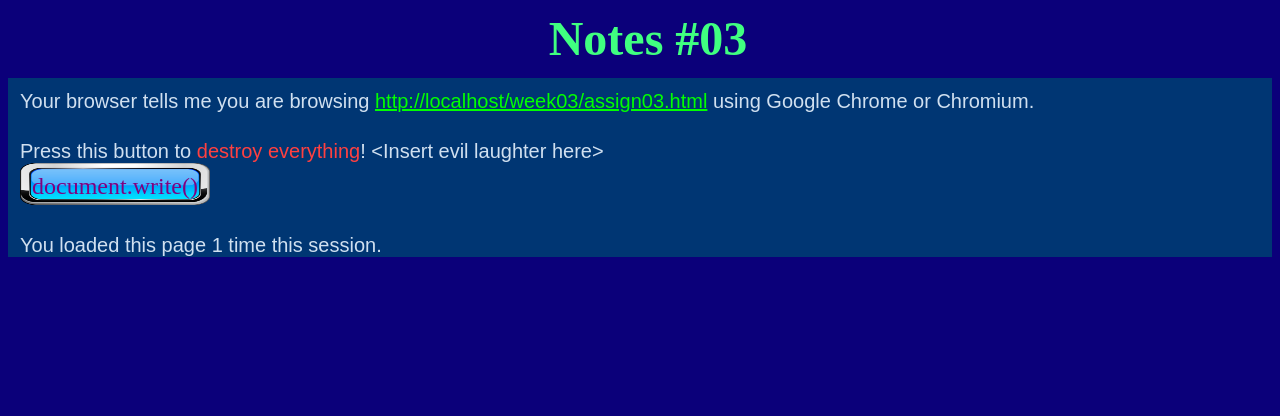
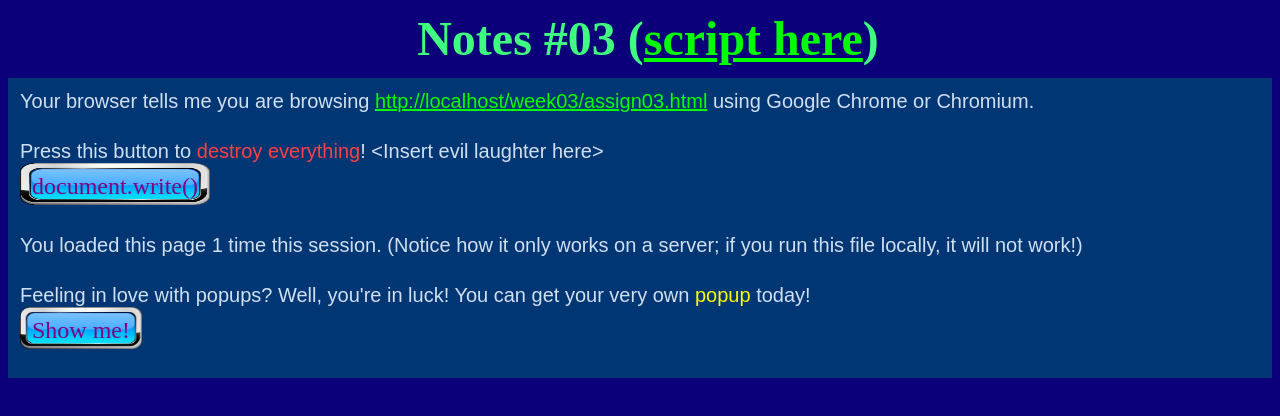
Before and after one commit to BitBlitObviMormon/WDD-330, a plain HTML site: page week03/assign03.html in a window 1280 px wide. Drawn offline with Linux system fonts and the light colour scheme.

Commit message:
Finished notes #03

```diff
--- a/week03/assign03.html
+++ b/week03/assign03.html
@@ -17,14 +17,17 @@
 
   <body>
     <!-- The title -->
-    <h2 id="title">Notes #03</h2><br>
+    <h2 id="title">Notes #03 (<a href="script.js">script here</a>)</h2><br>
 
 	<!-- The body -->
 	<div class="tab">
 		<p id="browser-header">Guess my script died. Sorry, no telling what broswer you're using!</p><br>
 		<p>Press this button to <span class="error">destroy everything</span>! &lt;Insert evil laughter here&gt;</p>
 		<a class="button" id="boom-button" onclick="destroyPage()">document.write()</a><br><br>
-		<p id="page-loads">Guess my script died. Sorry, no telling how many times you loaded this page this session!</p>
+		<p id="page-loads">Guess my script died. Sorry, no telling how many times you loaded this page this session!</p><br>
+		<p>Feeling in love with popups? Well, you're in luck! You can get your very own <span class="highlight">popup</span> today!</p>
+		<a class="button" id="popup" onclick="gimmePopup()">Show me!</a><br><br>
+		<p id="popup-response"></p>
 	</div>
   </body>
 </html>
--- a/week03/script.js
+++ b/week03/script.js
@@ -49,6 +49,25 @@ function updateLoads() {
 	return loads + 1;
 }
 
+/* An annoying function that makes a few popups */
+function gimmePopup() {
+	let response = ""
+
+	alert("Do you like popups? You DO?? Well, then I guess you're going to love this...");
+	if (confirm("Prepare for the ULTIMATE popup...") == true) {
+		response = "Hmm, you said \"" + prompt("What do you think of THIS?!", "I LOVE IT!!!") + "\"; I agree!"
+	} else {
+		response = prompt("You CANCELED! Please type here, explaining why you canceled.", "Your app sucks!")
+		if (response == "" || response == null) {
+			response = "Ohoho! Looks like somebody may have a popup blocker."
+		} else {
+			response = "\"" + response + "\" Hmph! If you say so."
+		}
+	}
+
+	document.getElementById("popup-response").innerHTML = response;
+}
+
 /* Functions that are run after the page has finished loading */
 function init() {
 	// Detect browser info
@@ -57,9 +76,9 @@ function init() {
 	// Determine how many times the page was loaded this session
 	let loads = updateLoads();
 	if (loads == 1) {
-		document.getElementById("page-loads").innerHTML = 'You loaded this page ' + loads + ' time this session.';
+		document.getElementById("page-loads").innerHTML = 'You loaded this page ' + loads + ' time this session. (Notice how it only works on a server; if you run this file locally, it will not work!)';
 	} else {
-		document.getElementById("page-loads").innerHTML = 'You loaded this page ' + loads + ' times this session.';
+		document.getElementById("page-loads").innerHTML = 'You loaded this page ' + loads + ' times this session. (Notice how it only works on a server; if you run this file locally, it will not work!)';
 	}
 }
 
--- a/week03/style.css
+++ b/week03/style.css
@@ -33,4 +33,5 @@ div.tab {
 
 .button:hover {
 	background-image: url("img/GraySquareButton.png");
+	cursor: pointer;
 }
```
Also changed, not shown: index.html (+1 -1 lines).
